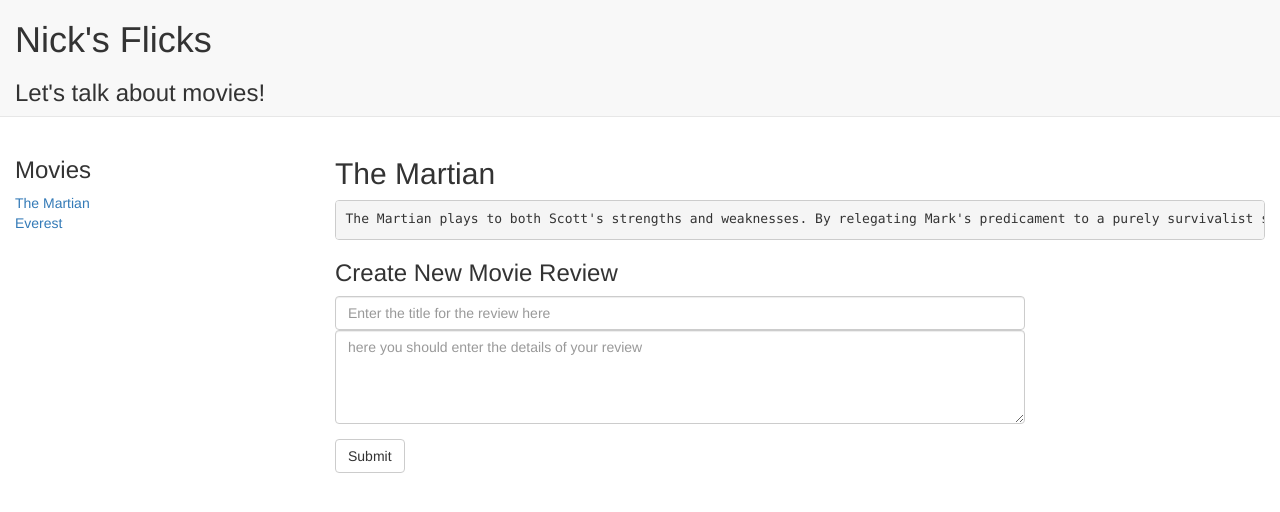
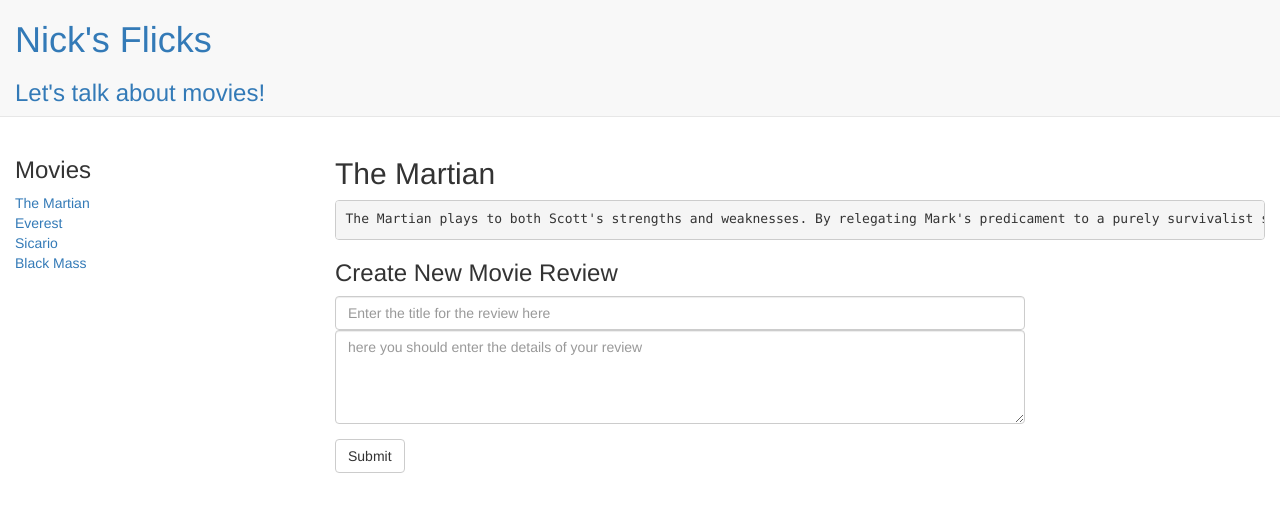
Before and after one commit to juliocesardiaz/nicksflicks, a plain HTML site: page index.html at #!/movies in a window 1280 px wide. Drawn offline with nearby package versions, Linux system fonts and the light colour scheme.

Commit message:
adds some movies

```diff
--- a/partials/head.html
+++ b/partials/head.html
@@ -1,8 +1,10 @@
 <nav class="navbar navbar-default navbar-static-top">
   <div class="container-fluid">
     <div class="navbar-header">
-     <h1>Nick's Flicks</h1>
-	   <h3>Let's talk about movies!</h3>
+     <a ui-sref="home">
+      <h1>Nick's Flicks</h1>
+      <h3>Let's talk about movies!</h3>
+     </a>
     </div>
   </div>
 </nav>
--- a/services/MoviesFactory.js
+++ b/services/MoviesFactory.js
@@ -10,6 +10,16 @@ nickflick.factory('MoviesFactory', function MoviesFactory() {
 				movieTitle: "Everest",
 				movieReview: "The film only seems to come to life when showing how challenging is the climb and how unpredictable and harsh      mother nature can be.",
 				id: 2,
+		},
+		{
+				movieTitle: "Sicario",
+				movieReview: "An unforgettable motion picture that should be on the must-see list for anyone who appreciates films that deal in grays rather than blacks and whites",
+				id: 3,
+		},
+		{
+				movieTitle: "Black Mass",
+				movieReview: "It's Depp's best work in years, suggesting that maybe his insistence on hiding behind heavy makeup and wigs in almost every recent role has not been the problem.",
+				id: 4,
 		},
 	];
 	factory.addMovies = function() {
```
